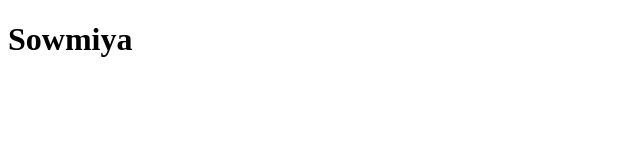
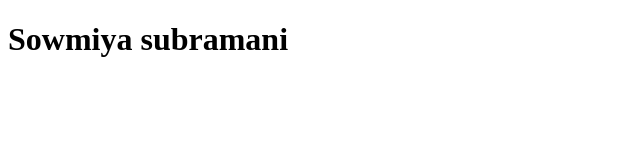
Before and after one commit to sowmivani/GitTutorYT, a plain HTML site: page index.html in a window 1280 px wide. Shown: the whole page, without its empty margins (0-640 px from the left). Drawn offline with Linux system fonts and the light colour scheme.

Commit message:
changed my full name

```diff
--- a/index.html
+++ b/index.html
@@ -6,6 +6,6 @@
         <title>Document</title>
     </head>
 <body>
-    <h1>Sowmiya</h1>
+    <h1>Sowmiya subramani</h1>
 </body>
 </html>
```
